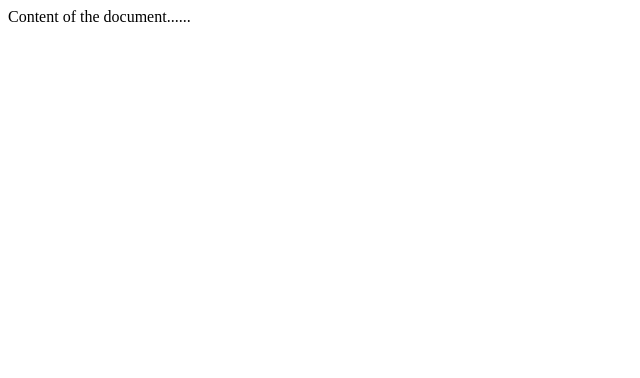
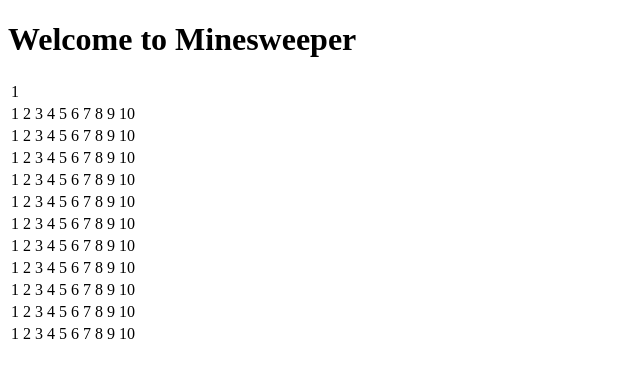
Before and after one commit to gitsudhir/game, a plain HTML site: page index.html in a window 1280 px wide. Shown: the whole page, without its empty margins (0-640 px from the left). Drawn offline with Linux system fonts and the light colour scheme.

Commit message:
only table

```diff
--- a/index.html
+++ b/index.html
@@ -2,11 +2,29 @@
 <html>
 <head>
 <meta charset="UTF-8">
-<title>Title of the document</title>
+<title>Welcome to Minesweeper</title>
 </head>
 
 <body>
-Content of the document......
+<h1>Welcome to Minesweeper</h1>
+<div>
+    <table>
+        <tr rowspan="10"><td>1</td></tr>
+        <tr><td>1</td><td>2</td><td>3</td><td>4</td><td>5</td><td>6</td><td>7</td><td>8</td><td>9</td><td>10</td></tr>
+        <tr><td>1</td><td>2</td><td>3</td><td>4</td><td>5</td><td>6</td><td>7</td><td>8</td><td>9</td><td>10</td></tr>
+        <tr><td>1</td><td>2</td><td>3</td><td>4</td><td>5</td><td>6</td><td>7</td><td>8</td><td>9</td><td>10</td></tr>
+        <tr><td>1</td><td>2</td><td>3</td><td>4</td><td>5</td><td>6</td><td>7</td><td>8</td><td>9</td><td>10</td></tr>
+        <tr><td>1</td><td>2</td><td>3</td><td>4</td><td>5</td><td>6</td><td>7</td><td>8</td><td>9</td><td>10</td></tr>
+        <tr><td>1</td><td>2</td><td>3</td><td>4</td><td>5</td><td>6</td><td>7</td><td>8</td><td>9</td><td>10</td></tr>
+        <tr><td>1</td><td>2</td><td>3</td><td>4</td><td>5</td><td>6</td><td>7</td><td>8</td><td>9</td><td>10</td></tr>
+        <tr><td>1</td><td>2</td><td>3</td><td>4</td><td>5</td><td>6</td><td>7</td><td>8</td><td>9</td><td>10</td></tr>
+        <tr><td>1</td><td>2</td><td>3</td><td>4</td><td>5</td><td>6</td><td>7</td><td>8</td><td>9</td><td>10</td></tr>
+        <tr><td>1</td><td>2</td><td>3</td><td>4</td><td>5</td><td>6</td><td>7</td><td>8</td><td>9</td><td>10</td></tr>
+        <tr><td>1</td><td>2</td><td>3</td><td>4</td><td>5</td><td>6</td><td>7</td><td>8</td><td>9</td><td>10</td></tr>
+
+
+    </table>
+</div>
 </body>
 
 </html>
```
